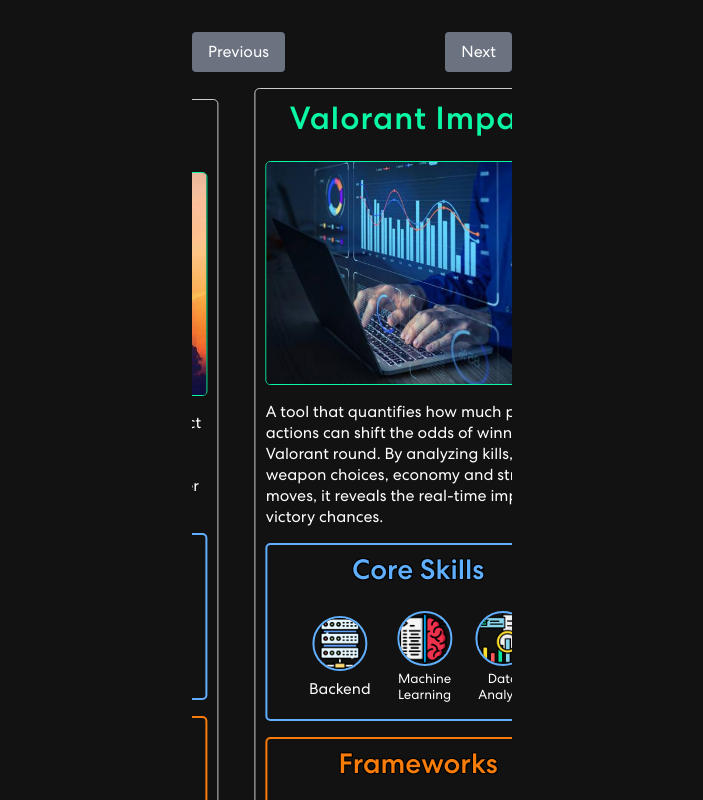
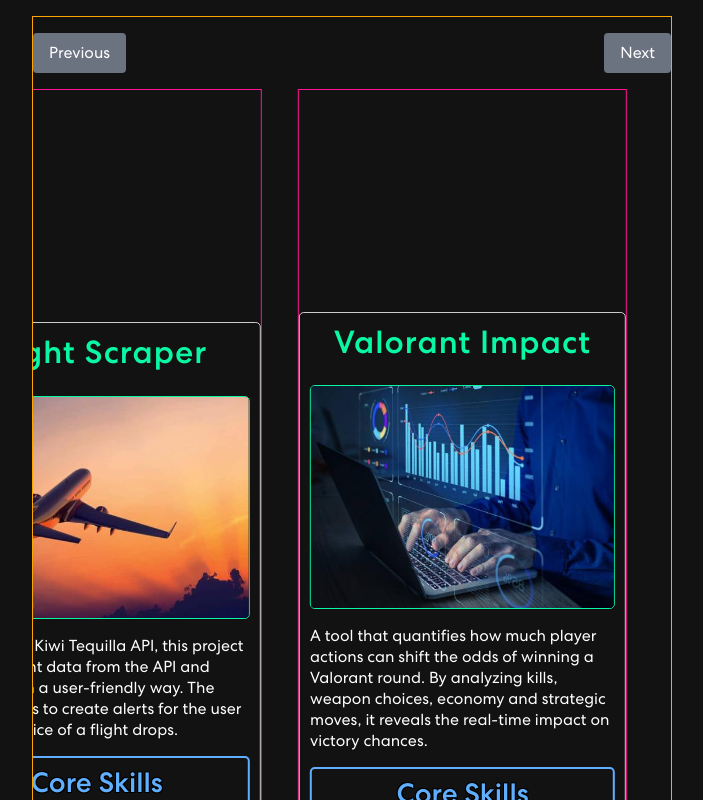
Before and after one commit to mateusb12/mateus_portfolio, a React (Create React App) app: page /mateus_portfolio/customcarousel in a window 1280 px wide. Shown: the top 800 px of the page, without its empty margins (288-991 px from the left). Built offline with nearby package versions, Linux system fonts and the light colour scheme.

Commit message:
Enable carousel borders and improve responsiveness - Activate border styles in CustomCarousel.css - Modify baseOffset from 93 to 40 for wider screens in CustomCarousel.js - Dynamically set isActive prop on ProjectCard components based on current index

```diff
--- a/src/components/Projects/CustomCarousel.css
+++ b/src/components/Projects/CustomCarousel.css
@@ -11,8 +11,7 @@
 
 /* Carousel Inner */
 .carousel-inner {
-    /*border: 1px orange solid;*/
-    width: 25%;
+    border: 1px orange solid;
     overflow: hidden;
     position: relative;
     margin-top: 1rem;
@@ -30,7 +29,7 @@
 
 /* Carousel Slide */
 .carousel-slide {
-    /*border: 1px solid deeppink;*/
+    border: 1px solid deeppink;
     box-sizing: border-box;
     display: flex;
     flex-direction: row;
--- a/src/components/Projects/CustomCarousel.js
+++ b/src/components/Projects/CustomCarousel.js
@@ -34,7 +34,7 @@
             if (window.innerWidth <= 700) {
                 setBaseOffset(110);
             } else {
-                setBaseOffset(93);
+                setBaseOffset(40);
             }
         };
 
@@ -95,7 +95,7 @@
         if (windowWidth <= 700) {
             return { width: '100%' };
         } else {
-            return {};
+            return {width: '50%'};
         }
     };
 
@@ -111,7 +111,7 @@
                     <div className="carousel-track" style={{transform: `translateX(${translationMap[currentIndex]})`}}>
                         {React.Children.map(children, (child, index) => (
                             <div className="carousel-slide" key={index}>
-                                {child}
+                                {React.cloneElement(child, {isActive: index === currentIndex})}
                             </div>
                         ))}
                     </div>
@@ -167,9 +167,9 @@
 
     return (
         <CustomCarousel>
-            <ProjectCard projectId="witcher" isActive={true}/>
-            <ProjectCard projectId="flight-scraper" isActive={true}/>
-            <ProjectCard projectId="valorant-impact" isActive={true}/>
+            <ProjectCard projectId="witcher"/>
+            <ProjectCard projectId="flight-scraper"/>
+            <ProjectCard projectId="valorant-impact"/>
         </CustomCarousel>
     );
 };
```
